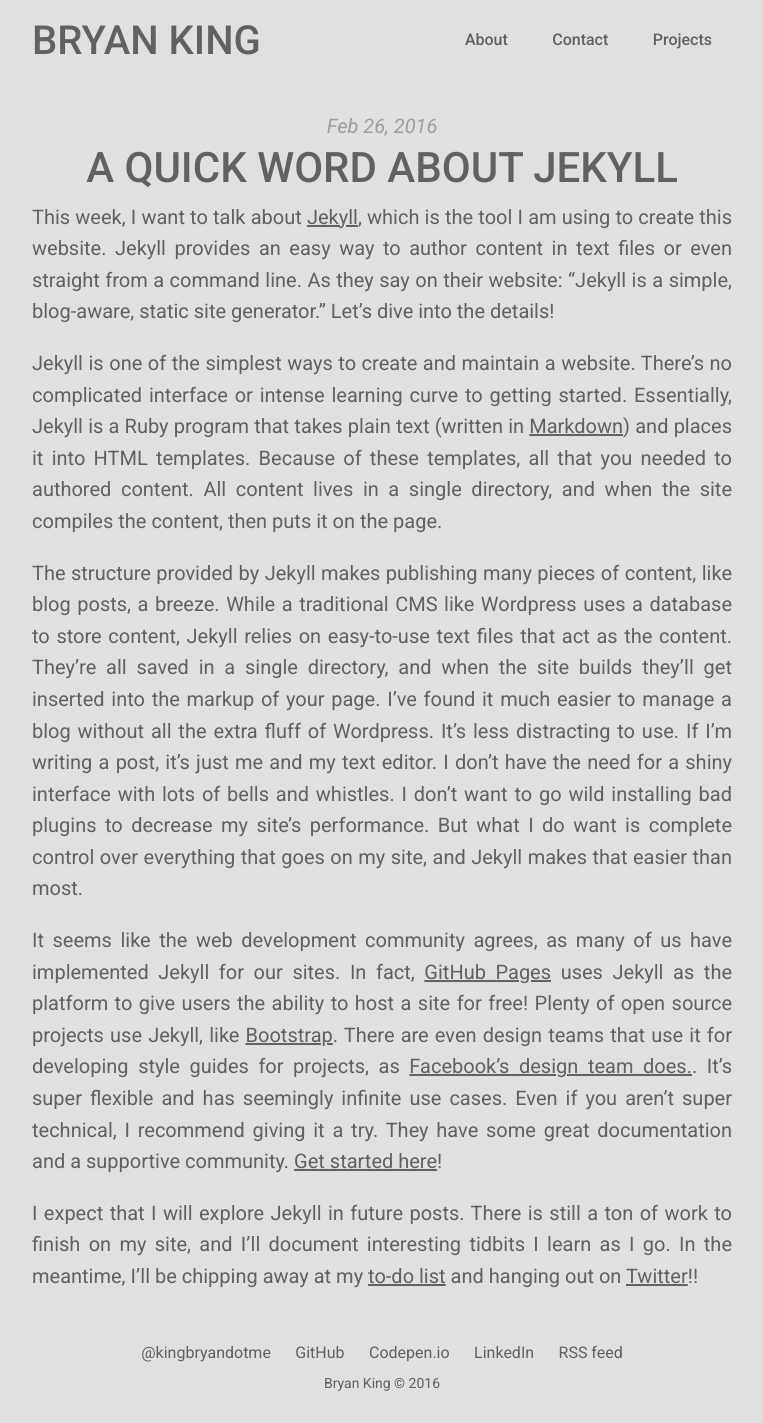
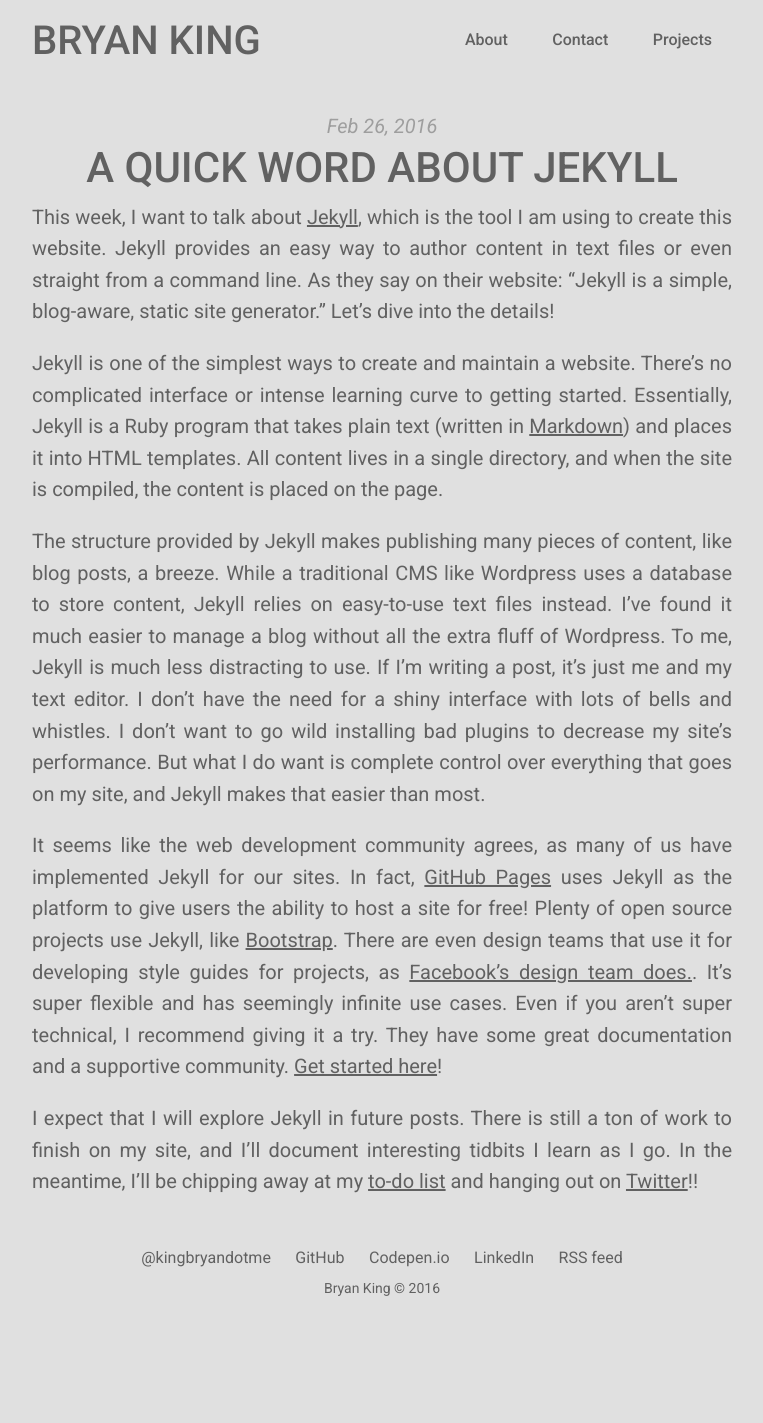
Before and after one commit to boldlybryan/kingbryan.me, a Jekyll site: the page built from _posts/2016-02-26-quick-word-about-jekyll.markdown, in a window 1280 px wide. Shown: the whole page, without its empty margins (258-1021 px from the left). Built offline with Jekyll 4.4.1, drawn with Linux system fonts in a browser that asks for light colours; after the commit the page ends 1328 px from its top, so only the background shows below that.

Commit message:
Made some changes to content based on feedback from @ohhk8

```diff
--- a/_posts/2016-02-26-quick-word-about-jekyll.markdown
+++ b/_posts/2016-02-26-quick-word-about-jekyll.markdown
@@ -5,9 +5,9 @@
 ---
 This week, I want to talk about [Jekyll](https://jekyllrb.com), which is the tool I am using to create this website. Jekyll provides an easy way to author content in text files or even straight from a command line. As they say on their website: "Jekyll is a simple, blog-aware, static site generator." Let's dive into the details!
 
-Jekyll is one of the simplest ways to create and maintain a website. There's no complicated interface or intense learning curve to getting started. Essentially, Jekyll is a Ruby program that takes plain text (written in [Markdown](https://daringfireball.net/projects/markdown/basics)) and places it into HTML templates. Because of these templates, all that you needed to authored content. All content lives in a single directory, and when the site compiles the content, then puts it on the page.
+Jekyll is one of the simplest ways to create and maintain a website. There's no complicated interface or intense learning curve to getting started. Essentially, Jekyll is a Ruby program that takes plain text (written in [Markdown](https://daringfireball.net/projects/markdown/basics)) and places it into HTML templates. All content lives in a single directory, and when the site is compiled, the content is placed on the page.
 
-The structure provided by Jekyll makes publishing many pieces of content, like blog posts, a breeze. While a traditional CMS like Wordpress uses a database to store content, Jekyll relies on easy-to-use text files that act as the content. They're all saved in a single directory, and when the site builds they'll get inserted into the markup of your page. I've found it much easier to manage a blog without all the extra fluff of Wordpress. It's less distracting to use. If I'm writing a post, it's just me and my text editor. I don't have the need for a shiny interface with lots of bells and whistles. I don't want to go wild installing bad plugins to decrease my site's performance. But what I do want is complete control over everything that goes on my site, and Jekyll makes that easier than most.
+The structure provided by Jekyll makes publishing many pieces of content, like blog posts, a breeze. While a traditional CMS like Wordpress uses a database to store content, Jekyll relies on easy-to-use text files instead. I've found it much easier to manage a blog without all the extra fluff of Wordpress. To me, Jekyll is much less distracting to use. If I'm writing a post, it's just me and my text editor. I don't have the need for a shiny interface with lots of bells and whistles. I don't want to go wild installing bad plugins to decrease my site's performance. But what I do want is complete control over everything that goes on my site, and Jekyll makes that easier than most.
 
 It seems like the web development community agrees, as many of us have implemented Jekyll for our sites. In fact, [GitHub Pages](https://pages.github.com/) uses Jekyll as the platform to give users the ability to host a site for free! Plenty of open source projects use Jekyll, like [Bootstrap](https://getbootstrap.com). There are even design teams that use it for developing style guides for projects, as [Facebook's design team does.](https://facebook.github.io/design/). It's super flexible and has seemingly infinite use cases. Even if you aren't super technical, I recommend giving it a try. They have some great documentation and a supportive community. [Get started here](https://jekyllrb.com/docs/installation/)!
 
```
